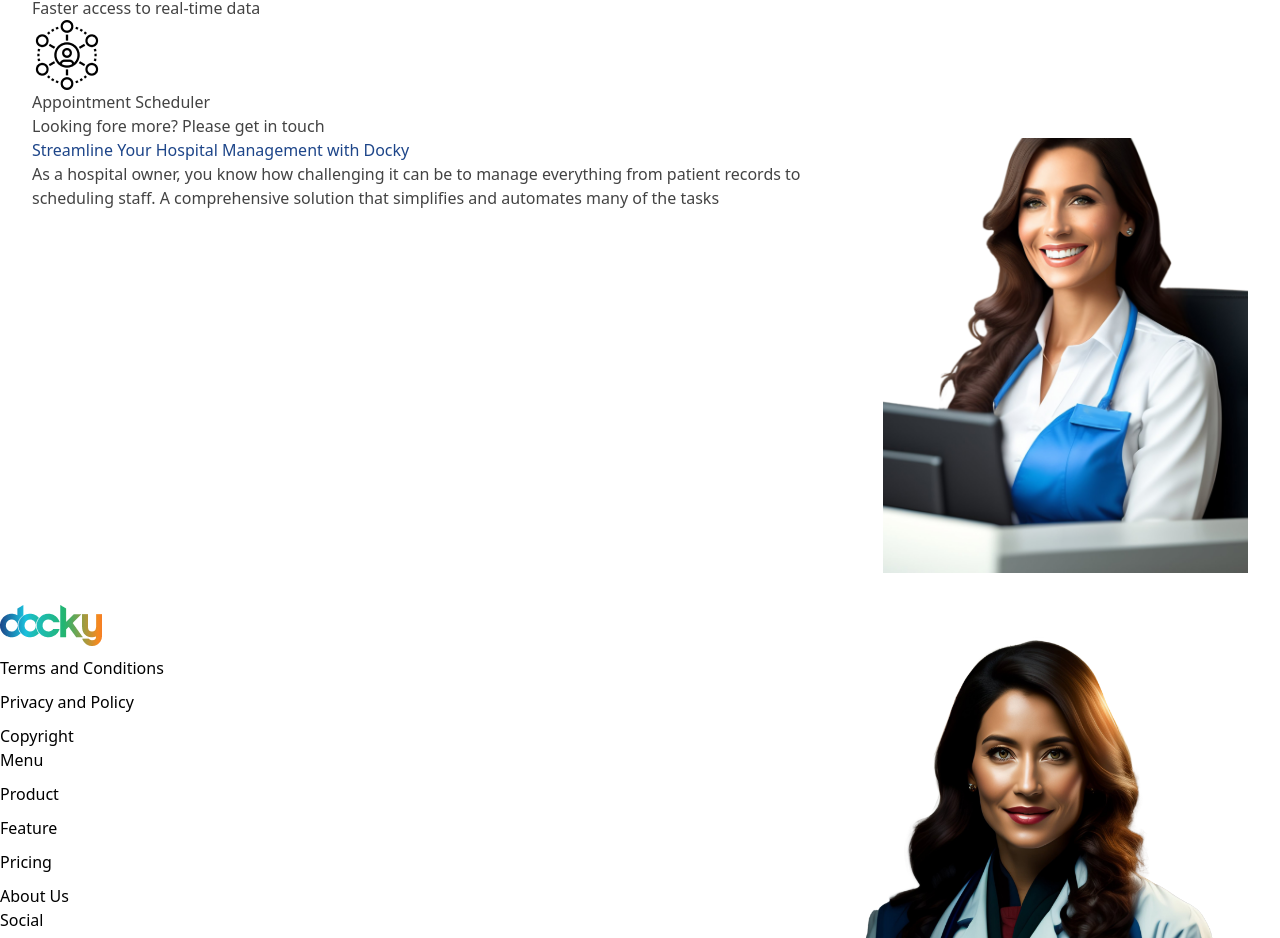
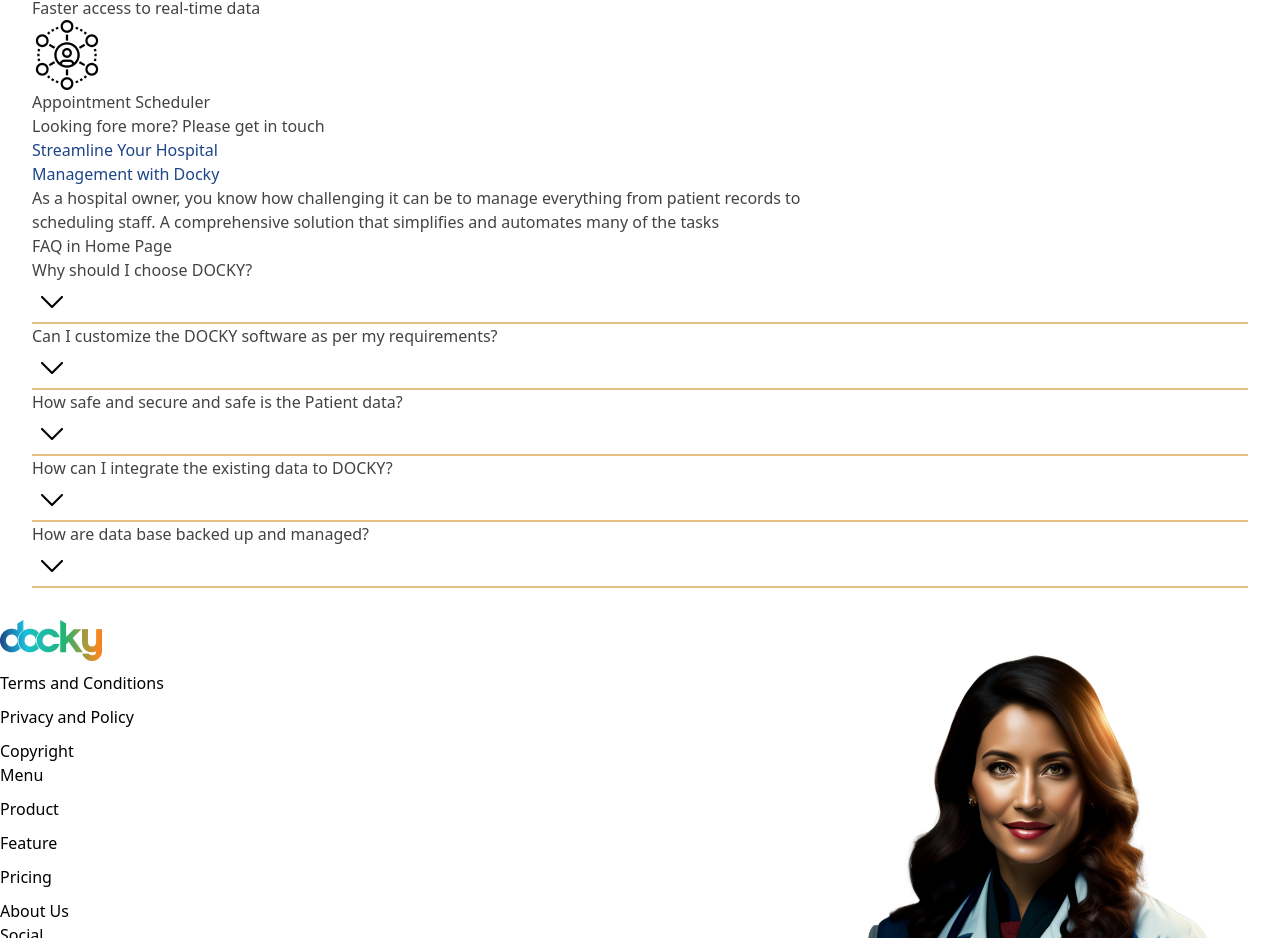
Before and after one commit to UchihaDSenju/docky-newLanding-demo, a React (Vite) app: page / in a window 1280 px wide. Shown: the part 2397-3335 px from the top of the page. Built offline with nearby package versions, Linux system fonts and the light colour scheme.

Commit message:
accordian desined

```diff
--- a/package.json
+++ b/package.json
@@ -11,10 +11,12 @@
   },
   "dependencies": {
     "react": "^18.2.0",
+    "react-collapse": "^5.1.1",
     "react-dom": "^18.2.0"
   },
   "devDependencies": {
     "@types/react": "^18.2.14",
+    "@types/react-collapse": "^5.0.1",
     "@types/react-dom": "^18.2.6",
     "@typescript-eslint/eslint-plugin": "^5.61.0",
     "@typescript-eslint/parser": "^5.61.0",
--- a/src/App.tsx
+++ b/src/App.tsx
@@ -5,6 +5,7 @@
 import Footer from './components/footer'
 
 import './App.css'
+import Faq from './components/faq'
 
 function App() {
   return (
@@ -14,6 +15,7 @@
         <Hero />
         <Features />
         <Description />
+        <Faq />
       </div>
       <Footer />
     </>
--- a/src/components/description.tsx
+++ b/src/components/description.tsx
@@ -1,15 +1,15 @@
 import '../styles/demo.css'
-import woman from '../assets/woman-wearing-apron-sits-desk-front-window-smiling copy 1.png'
+// import woman from '../assets/woman-wearing-apron-sits-desk-front-window-smiling copy 1.png'
 function Description() {
   return (
     <>
         <div className="desc-container justify-center items-center my-8">
             <div className="justify-center items-center bg-slate-100 rounded-l-[45px] p-10 text-center">
-              <h1 className="text-4xl font-bold blue-text">Streamline Your Hospital Management with Docky</h1>
-              <p className="text-[#434343]">As a hospital owner, you know how challenging it can be to manage everything from patient records to scheduling staff. A comprehensive solution that simplifies and automates many of the tasks</p>
+              <h1 className="text-5xl  font-bold blue-text">Streamline Your Hospital <br></br> Management with Docky</h1>
+              <p className="text-[#434343] text-lg mt-4">As a hospital owner, you know how challenging it can be to manage everything from patient records to scheduling staff. A comprehensive solution that simplifies and automates many of the tasks</p>
             </div>
-            <div className="bg-slate-400 h-[308px] rounded-[45px]">
-              <img src={woman} alt="woman" />
+            <div className="bg-slate-400 h-[450px] rounded-[45px]">
+              {/* <img src={woman} alt="woman" /> */}
             </div>
         </div>
     </>
--- /dev/null
+++ b/src/components/faq-accordian.tsx
@@ -0,0 +1,26 @@
+import {Collapse} from 'react-collapse'
+import Chevron from '../assets/chevron-down.png'
+
+type Props = {
+    question: string,
+    answer: string,
+    isAccordianOpened: boolean
+}
+
+function Acccordian(props: Props) {
+  return (
+    <>
+        <div className="accordian text-center w-[55%] ml-auto mr-auto pt-5 border-b-orange-300">
+            <div className="flex justify-between items-center border-b-orange-300">
+              <div className="text-lg font-semibold">{props.question}</div>
+              <span><img src={Chevron} alt="" /></span>
+            </div>
+            <Collapse isOpened = {false}>
+              {props.answer}
+            </Collapse>
+        </div>
+    </>
+  )
+}
+
+export default Acccordian
--- /dev/null
+++ b/src/components/faq.tsx
@@ -0,0 +1,32 @@
+import Acccordian from "./faq-accordian"
+import { accordianData } from "./jsonData/data"
+// import {useState} from 'react'
+
+// const[open, setOpen] = useState(0);
+
+// const toggle = (index: number) => {
+//   if(open != index) return false
+//   else{
+//     setOpen(index)
+//     return true
+//   }
+// }
+
+function Faq() {
+  return (
+    <>
+        <div className="mt-5">
+
+          <h1 className="text-center text-5xl font-bold text-green-300">FAQ in Home Page</h1>
+
+            {accordianData.map((data, index) => {
+                return(
+                    <Acccordian isAccordianOpened={false} question={data.question} answer={data.answer} key={index} />
+                )
+            })}
+        </div>
+    </>
+  )
+}
+
+export default Faq
--- a/src/components/footer.tsx
+++ b/src/components/footer.tsx
@@ -6,7 +6,7 @@
 function Footer() {
   return (
     <>
-        <footer className="my-3 bg-black text-white">
+        <footer className="mt-3 bg-black text-white">
             <div className="grid grid-cols-3 mt-5 p-10">
                 <div className="logo">
                     <div><img src={Logo} alt="" /></div>
--- a/src/components/jsonData/data.tsx
+++ b/src/components/jsonData/data.tsx
@@ -51,3 +51,26 @@
     }
 
 ]
+
+export const accordianData = [
+    {
+        question: "Why should I choose DOCKY?",
+        answer: "I am the dark knight"
+    },
+    {
+        question: "Can I customize the DOCKY software as per my requirements?",
+        answer: "I am the dark knight"
+    },
+    {
+        question: "How safe and secure and safe is the Patient data?",
+        answer: "I am the dark knight"
+    },
+    {
+        question: "How can I integrate the existing data to DOCKY?",
+        answer: "I am the dark knight"
+    },
+    {
+        question: "How are data base backed up and managed?",
+        answer: "I am the dark knight"
+    },
+]
--- a/src/index.css
+++ b/src/index.css
@@ -1,3 +1,7 @@
 @tailwind base;
 @tailwind components;
 @tailwind utilities;
+
+.accordian{
+    border-bottom: 2px solid rgb(228, 193, 128);
+}
```
Also changed, not shown: src/assets/chevron-down.png (added), 1 other file (tests, documents, lock files or other folders).
